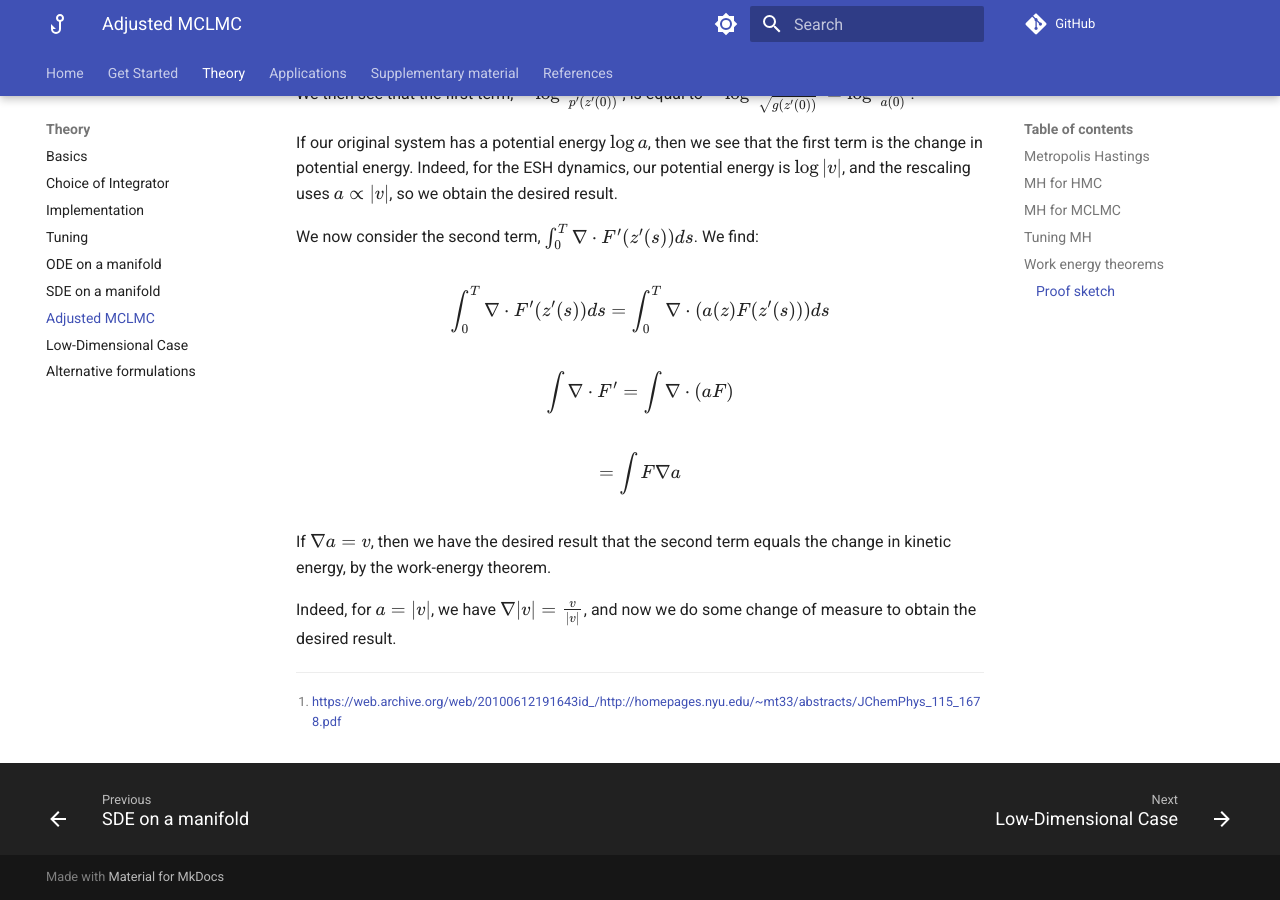
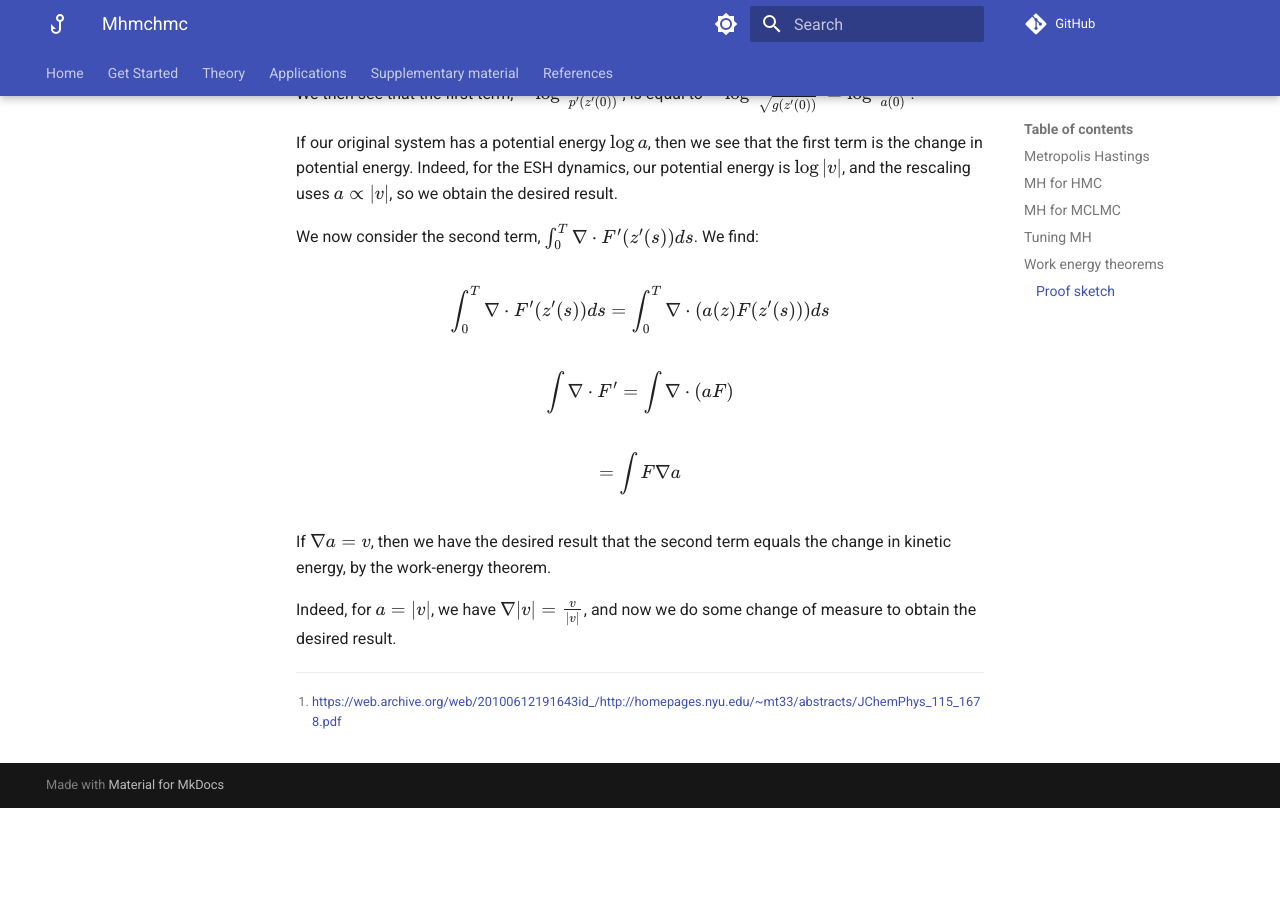
Before and after one commit to reubenharry/mclmc-docs, an MkDocs documentation site: the page built from docs/mhmchmc.md, in a window 1280 px wide and 900 px high, scrolled down 7003 px. Built offline with MkDocs 1.6.1 and Material for MkDocs 9.7.7, drawn with Linux system fonts in a browser that asks for light colours; comment, search, counter and statistics services are not loaded; after the commit the page ends 7811 px from its top, so only the background shows below that; some of the changed text lies outside the part shown.

Commit message:
adjusted

```diff
--- a/mkdocs.yml
+++ b/mkdocs.yml
@@ -130,7 +130,7 @@ nav:
     - Tuning: tuning.md
     - ODE on a manifold: diffgeo.md
     - SDE on a manifold: sde.md
-    - Adjusted MCLMC: mhmchmc.md
+    # - Adjusted MCLMC: mhmchmc.md
     # - Ensemble algorithm: ensemble.md
     # - Sequential Monte Carlo: mclmcsmc.md
     # - Geometry: geometricintuition.md
```
